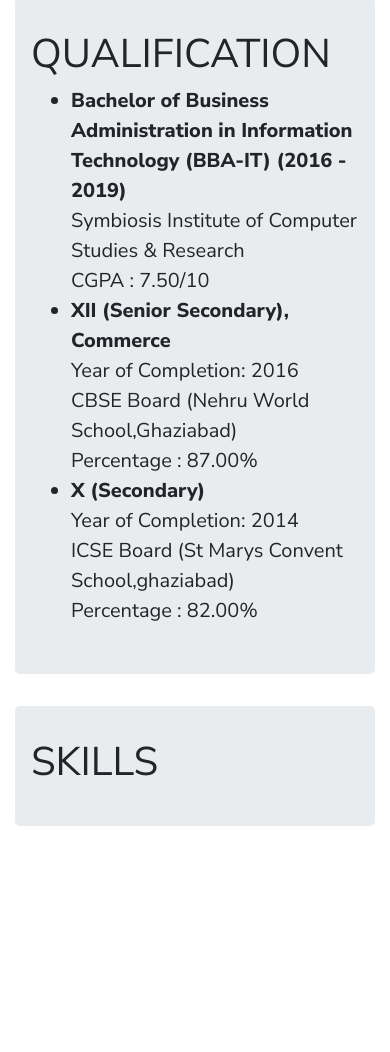
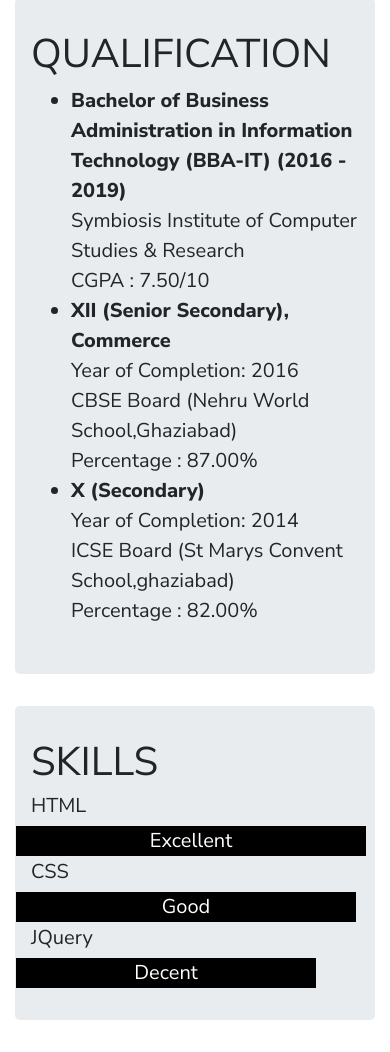
Before and after one commit to nitindutta5/New-portfolio, a plain HTML site: page index.html in a window 390 px wide. Shown: the part 884-1936 px from the top of the page. Before the commit the page ends 1742 px from the top, so only its background shows below. Drawn offline with nearby package versions, Linux system fonts and the light colour scheme.

Commit message:
Updated !

```diff
--- a/css/styles.css
+++ b/css/styles.css
@@ -57,12 +57,28 @@ body{
     background-position: bottom right;
     background-repeat: no-repeat;
   }
+  .htmlpercentage{
+    background-color:#000000;
+    color:#fff;
+}
+.csspercentage{
+    background-color:#000000;
+    color:#fff;
+}
+
+.jquerypercentage{
+    background-color:#000000;
+    color:#fff;
+}
 
   @media screen and (max-width: 1000px){
 
     #Qualification .jumbotron{
     background-image:none;
   }
+
+
+
   }
 @media (min-width: 576px){
     .jumbotron {
@@ -75,12 +91,22 @@ body{
     background-image:none;
 }
 
-/* .profile-image{
-    border-radius:50%;
-    width:100%;
-    max-width:100px !important;
-      } */
-
-
-
+.htmlpercentage{
+    background-color:#000000;
+    width:90%;
+    max-width:350px;
+    color:#fff;
+}
+.csspercentage{
+    background-color:#000000;
+    width:80%;
+    max-width:340px;
+    color:#fff;
+}
+.jquerypercentage{
+    background-color:#000000;
+    color:#fff;
+    width:80%;
+    max-width:300px;
+}
   }
--- a/index.html
+++ b/index.html
@@ -111,7 +111,32 @@
                 <div class="jumbotron">
                     <h1>SKILLS</h1>
                     <div class="row">
-
+                        <div class="col-lg-12">
+                            <div class="row">
+                                <div class="col-lg-2 col-sm-6">
+                                    <h5>HTML</h5>
+                                </div>
+                                <div class="col-lg-10 col-sm-6 htmlpercentage text-center">
+                                    Excellent
+                                </div>
+                            </div>
+                            <div class="row mt-1">
+                                <div class="col-lg-3">
+                                    <h5>CSS</h5>
+                                </div>
+                                <div class="col-lg-9 csspercentage text-center">
+                                    Good
+                                </div>
+                            </div>
+                            <div class="row mt-1">
+                                <div class="col-lg-4">
+                                    <h5>JQuery</h5>
+                                </div>
+                                <div class="col-lg-8 jquerypercentage text-center">
+                                    Decent
+                                </div>
+                            </div>
+                        </div>
                     </div>
                 </div>
             </div>
```
